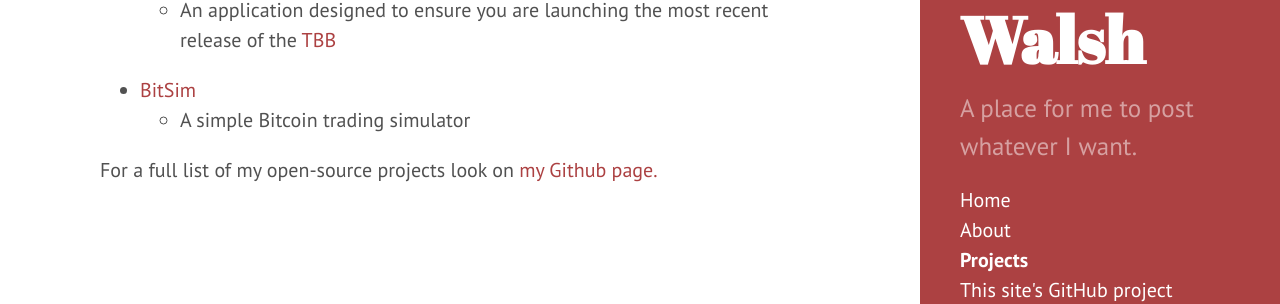
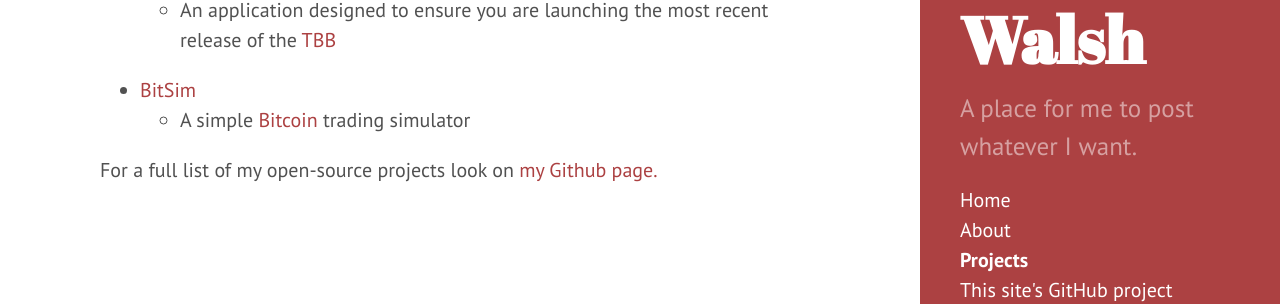
Before and after one commit to walshie4/walshie4.github.io, a Jekyll site: the page built from projects.md, in a window 1280 px wide. Shown: the part 475-779 px from the top of the page. Built offline with Jekyll 4.4.1, drawn with Linux system fonts in a browser that asks for light colours; Markdown is read by kramdown in place of the engine named in the settings; part of the change alters nothing that is shown.

```diff
--- a/projects.md
+++ b/projects.md
@@ -11,6 +11,6 @@ title: Projects
 * [TorBrowserUpdater](https://github.com/walshie4/TorBrowserUpdater)
     * An application designed to ensure you are launching the most recent release of the [TBB](https://www.torproject.org/)
 * [BitSim](https://github.com/walshie4/BitSim)
-    * A simple Bitcoin trading simulator
+    * A simple [Bitcoin](https://github.com/walshie4/BitSim) trading simulator
 
 For a full list of my open-source projects look on [my Github page.](https://github.com/walshie4)
```
